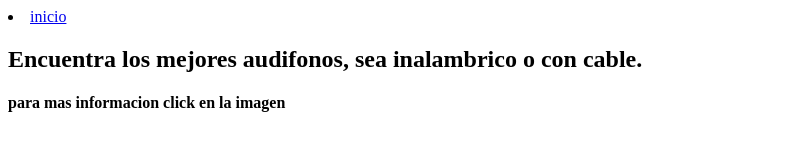
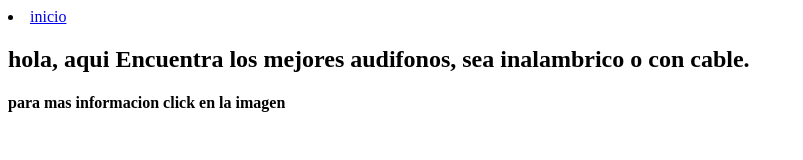
Before and after one commit to ingmiguel07/pagina-accesorios, a plain HTML site: page audifonos.html in a window 1280 px wide. Shown: the whole page, without its empty margins (0-803 px from the left). Drawn offline with Linux system fonts and the light colour scheme.

Commit message:
agrege texto a audifonos

```diff
--- a/audifonos.html
+++ b/audifonos.html
@@ -10,7 +10,7 @@
     <header>
         <li><a href="index.html">inicio</a></li>
     </header>
-    <article> <h1>Encuentra los mejores audifonos, sea inalambrico o con cable.</h1>
+    <article> <h1>hola, aqui Encuentra los mejores audifonos, sea inalambrico o con cable.</h1>
     <h4> para mas informacion click en la imagen</h4>
 
     </article>
```
